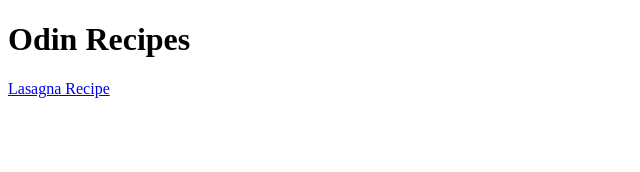
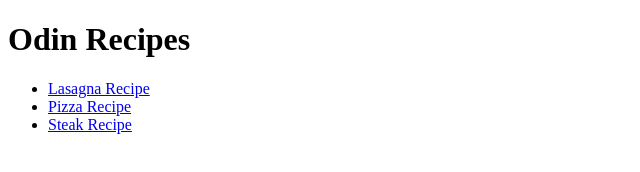
Before and after one commit to jayjay-06/odin-recipes, a plain HTML site: page index.html in a window 1280 px wide. Shown: the whole page, without its empty margins (0-640 px from the left). Drawn offline with Linux system fonts and the light colour scheme.

Commit message:
Edit index

```diff
--- a/index.html
+++ b/index.html
@@ -8,8 +8,10 @@
 </head>
 <body>
     <h1>Odin Recipes</h1>
-
-    <a href="recipes/lasagna.html">Lasagna Recipe</a>
-
+    <ul>
+        <li> <a href="recipes/lasagna.html">Lasagna Recipe</a></li>
+        <li><a href="recipes/pizza.html">Pizza Recipe</a></li>
+        <li><a href="recipes/steak.html">Steak Recipe</a></li>
+    </ul>
 </body>
 </html>
```
